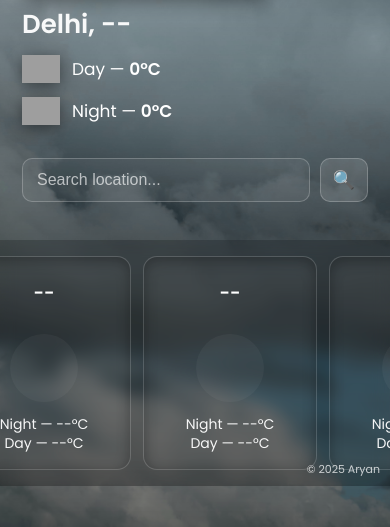
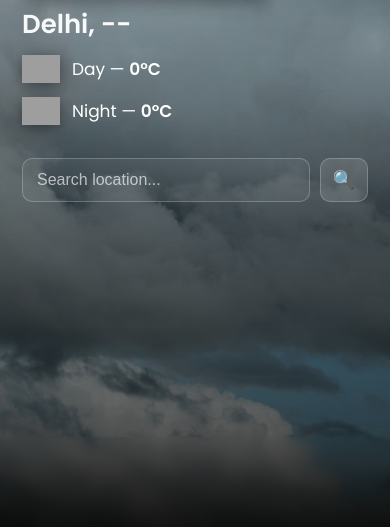
Before and after one commit to Aryankaundal/Weather-Forecast-Using-WeatherAPI, a Flask app: page / in a window 390 px wide. Shown: the part 317-844 px from the top of the page. Run offline with Flask 3, Linux system fonts and the light colour scheme; data that the repository does not hold is empty; grey boxes are pictures that could not be loaded.

Commit message:
Some tweaks in the code

```diff
--- a/static/css/style.css
+++ b/static/css/style.css
@@ -1,7 +1,3 @@
-/* style.css — cleaned, responsive, alignment fixes
-   Generated for DailyClimate app
-   Tips: tweak --icon-offset if small adjustments needed for perfect alignment
-*/
 :root{
   --white:#fff;
   --glass: rgba(255,255,255,0.06);
@@ -98,13 +94,7 @@
   filter: drop-shadow(0 4px 8px rgba(0,0,0,0.45));
 }
 
-/* ---------- right block wrapper (alignment helpers) ---------- */
-/*
-  We introduce .location-temp-wrap to allow precise alignment between
-  the city label and the day/night lines. The icon-offset variable
-  should match the width+gap of the day/night icon to align the first
-  letter of the city with the first letter of the 'Day' text.
-*/
+
 .location-temp-wrap{
   display:flex;
   flex-direction:column;
@@ -112,9 +102,7 @@
   width: 100%;
 }
 
-/* Move the location text right by the icon offset so its first letter lines up
-   with the 'Day' text that starts after the icon. Adjust --icon-offset if you
-   want to nudge alignment. */
+
 .location-label{
   transform: translateX(var(--icon-offset));
   text-align: right;
@@ -208,11 +196,7 @@
 /* ---------- copyright (optional) ---------- */
 .copyright{ position: fixed; bottom:12px; right:16px; font-size:13px; color: rgba(255,255,255,0.75); z-index:6; pointer-events:none; }
 
-/* ============================
-   Responsive rules (hybrid behavior)
-   ============================ */
 
-/* Small screens: make forecast bar non-fixed and horizontally scrollable */
 @media (max-width: 900px){
   .top-row{ padding: 26px 22px; gap:16px; }
   .time{ font-size:56px; }
@@ -277,14 +261,6 @@
 /* utility: ensure day-card icons are always visible if image fails */
 .day-card img.icon{ background: rgba(0,0,0,0.03); border-radius:10px; }
 
-/* ============================================
-   FULL RESPONSIVE FIX FOR MOBILE (<600px)
-   ============================================ */
-
-/* ============================
-   MOBILE (<600px) — OPTION C
-   City + Temps under clock, left aligned
-   ============================ */
 @media (max-width: 600px) {
 
   /* Stack everything */
@@ -352,10 +328,72 @@
   .day-card .day { font-size: 18px; }
   .day-card .temps { font-size: 14px; }
 
-  /* Fix copyright */
+
   .copyright { font-size: 11px; bottom: 8px; right: 10px; }
 }
 
-/* small tweak: if icons are not loading (empty src), reserve space and fallback */
 .day-card img.icon[alt=""]{ visibility:hidden; }
 .day-card img.icon { min-height: 56px; }
+
+.mobile-bottom-gradient {
+    display: none;                  /* hidden on desktop */
+}
+
+/* Show only on mobile (<600px) */
+@media (max-width: 600px) {
+    .mobile-bottom-gradient {
+        display: block;
+        position: fixed;
+        bottom: 0;
+        left: 0;
+        right: 0;
+        height: 200px; /* adjust if needed */
+        background: linear-gradient(
+            to bottom,
+            rgba(0,0,0,0) 0%,
+            rgba(0,0,0,0.25) 40%,
+            rgba(0,0,0,0.55) 100%
+        );
+        z-index: 1;
+        pointer-events: none;
+    }
+
+    /* Hide the 7-day forecast */
+    .bottom-glass,
+    .cards-row,
+    .day-card {
+        display: none !important;
+    }
+}
+/* Hidden on desktop */
+.bottom-glass-mobile {
+    display: none;
+}
+
+/* Show empty bottom bar for mobile devices */
+/* EMPTY BOTTOM BAR FOR MOBILE */
+.mobile-bottom-glass {
+    display: none;                /* hidden by default */
+    width: 100%;
+    height: 90px;                 /* adjust height as needed */
+    position: fixed;
+    bottom: 0;
+    left: 0;
+    right: 0;
+    z-index: 50;                  /* ABOVE everything */
+    background: linear-gradient(
+        to top,
+        rgba(0,0,0,0.55),
+        rgba(0,0,0,0.00)
+    );
+    backdrop-filter: blur(6px);
+}
+@media (max-width: 600px) {
+    .bottom-glass {
+        display: none !important;   /* hide forecast */
+    }
+
+    .mobile-bottom-glass {
+        display: block !important;  /* show empty bottom */
+    }
+}
--- a/templates/index.html
+++ b/templates/index.html
@@ -11,10 +11,9 @@
 
 <body>
   <div class="stage">
+    <div class="mobile-bottom-gradient"></div>
 
     <header class="top-row">
-
-    <!-- LEFT -->
       <div class="left-stack">
         <div class="time" id="clock">--:--</div>
         <div class="date" id="date">Loading...</div>
@@ -28,9 +27,7 @@
         </div>
       </div>
 
-    <!-- RIGHT -->
       <div class="right-stack">
-
         <div class="location-temp-wrap">
           <div class="location-label">{{ city }}, {{ country }}</div>
 
@@ -39,7 +36,6 @@
               <img class="icon" src="https://img.icons8.com/emoji/48/sun-emoji.png">
               <div>Day — <strong>{{ day_temp }}°C</strong></div>
             </div>
-
             <div class="temp-line">
               <img class="icon" src="https://img.icons8.com/emoji/48/crescent-moon-emoji.png">
               <div>Night — <strong>{{ night_temp }}°C</strong></div>
@@ -51,27 +47,20 @@
           <input type="text" name="city" class="search-input" placeholder="Search location..." value="{{ request.args.get('city', '') }}">
           <button class="search-btn" type="submit">🔍</button>
         </form>
-
       </div>
-
-
-
-
     </header>
 
     <main class="main-space"></main>
 
-<!-- FORECAST -->
+    <div class="mobile-bottom-glass"></div>
+
     <section class="bottom-glass">
       <div class="cards-row">
-
         {% if daily %}
   {% for d in daily %}
     <div class="day-card">
       <div class="day">{{ d.day }}</div>
-
       <img src="{{ d.icon }}" class="icon" alt="weather-icon">
-
       <div class="temps">
         Night — {{ d.temp_night }}°C<br>
         Day — {{ d.temp_day }}°C
@@ -82,13 +71,7 @@
   {% for x in range(7) %}
     <div class="day-card">
       <div class="day">--</div>
-          <div style="
-            height:68px;
-            width:68px;
-            border-radius:50%;
-            background:rgba(255,255,255,0.04);
-            margin:18px auto 10px;
-          "></div>
+      <div style="height:68px;width:68px;border-radius:50%;background:rgba(255,255,255,0.04);margin:18px auto 10px;"></div>
       <div class="temps">Night — --°C<br>Day — --°C</div>
     </div>
   {% endfor %}
@@ -96,16 +79,12 @@
 
       </div>
       <div class="copyright">© 2025 Aryan</div>
-
     </section>
-
   </div>
 
-<!-- CLOCK SCRIPT -->
   <script>
     function updateClock() {
       const now = new Date();
-
       document.getElementById('clock').textContent =
         String(now.getHours()).padStart(2, '0') + ":" +
         String(now.getMinutes()).padStart(2, '0');
@@ -119,20 +98,14 @@
     }
 
     updateClock();
+    setInterval(updateClock, 30000);
 
-setInterval(updateClock, 30000);
-// Slide-in animation for each day card
     window.addEventListener("DOMContentLoaded", () => {
       const cards = document.querySelectorAll(".day-card");
-
-    cards.forEach((card, index) => {
-        setTimeout(() => {
-            card.classList.add("animate-in");
-        }, index * 120);   // stagger delay
+      cards.forEach((card, i) => {
+        setTimeout(() => card.classList.add("animate-in"), i * 120);
       });
     });
-
   </script>
-
 </body>
 </html>
```
Lines whose indentation alone changed are shown as unchanged.
